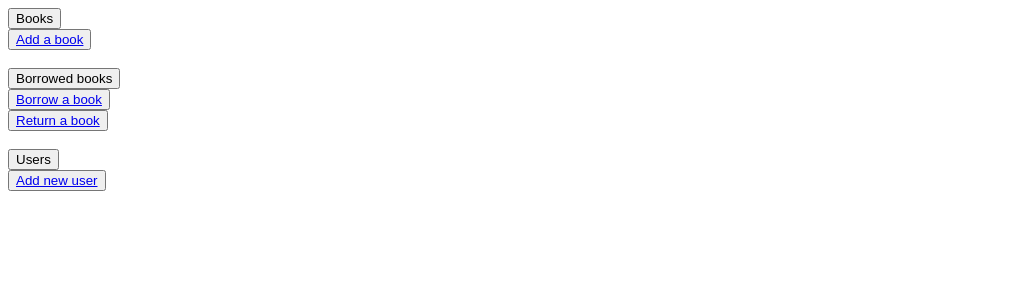
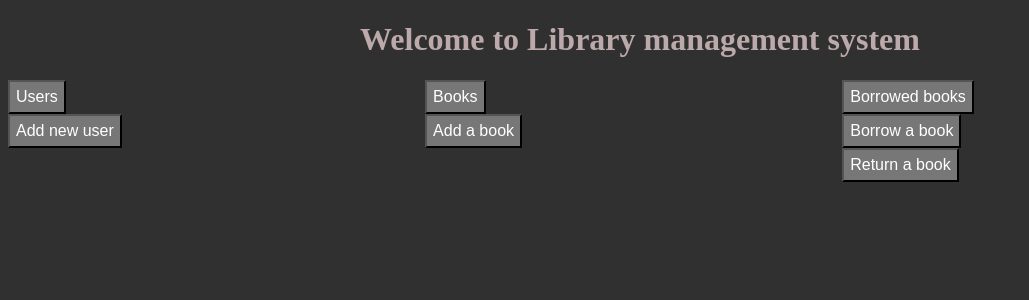
Before and after one commit to bambelix000/LibraryManagementSystem, a Spring Boot app: page / in a window 1280 px wide. Shown: the top 300 px of the page, without its empty margins (0-1029 px from the left). Run offline with Spring Boot 4, Linux system fonts and the light colour scheme.

Commit message:
chujstwo sie psuje :(

```diff
--- a/src/main/java/pl/bambelix000/LibraryManagementSystem/booked/Booked.java
+++ b/src/main/java/pl/bambelix000/LibraryManagementSystem/booked/Booked.java
@@ -47,4 +47,6 @@ public class Booked {
         this.title = title;
         this.author = author;
     }
+
+
 }
--- a/src/main/java/pl/bambelix000/LibraryManagementSystem/booked/BookedRepository.java
+++ b/src/main/java/pl/bambelix000/LibraryManagementSystem/booked/BookedRepository.java
@@ -7,6 +7,7 @@ import org.springframework.data.repository.query.Param;
 import org.springframework.stereotype.Repository;
 import org.springframework.transaction.annotation.Transactional;
 
+import java.util.List;
 import java.util.Optional;
 
 
@@ -35,10 +36,6 @@ public interface BookedRepository extends JpaRepository<Booked, Long> {
     @Query(value = "SELECT booked FROM public.book WHERE title = :title AND author = :author", nativeQuery = true)
     int booked(@Param("title") String title, @Param("author") String author);
 
-    @Modifying
-    @Transactional
-    @Query(value="UPDATE public.booked SET author = author + || + :author WHERE social_security_number = :ssn", nativeQuery = true)
-    void updateAuthor(@Param("author")String author, @Param("ssn")String socialSecurityNumber);
 
 
 }
--- a/src/main/java/pl/bambelix000/LibraryManagementSystem/bookedbooks/BookedBooksConfig.java
+++ b/src/main/java/pl/bambelix000/LibraryManagementSystem/bookedbooks/BookedBooksConfig.java
@@ -14,6 +14,7 @@ public class BookedBooksConfig {
         return args->{
             BookedBooks test = new BookedBooks(
                     "21372115918",
+                    "Maro",
                     "Test",
                     "Mirek"
             );
--- a/src/main/java/pl/bambelix000/LibraryManagementSystem/bookedbooks/BookedBooksController.java
+++ b/src/main/java/pl/bambelix000/LibraryManagementSystem/bookedbooks/BookedBooksController.java
@@ -4,7 +4,6 @@ import org.springframework.beans.factory.annotation.Autowired;
 import org.springframework.web.bind.annotation.GetMapping;
 import org.springframework.web.bind.annotation.RequestMapping;
 import org.springframework.web.bind.annotation.RestController;
-import pl.bambelix000.LibraryManagementSystem.booked.Booked;
 
 import java.util.List;
 
--- a/src/main/resources/templates/index.html
+++ b/src/main/resources/templates/index.html
@@ -3,32 +3,47 @@
 <head>
     <meta charset="UTF-8">
     <title>LIBRARY</title>
+    <link rel="stylesheet" href="style.css">
 </head>
 <body>
-    <div>
-        <form action="http://localhost:8080/api/book" method="get">
-            <button type="submit">Books</button>
-        </form>
-        <button type="submit"><a href="Book.html">Add a book</a></button>
-    </div><br>
+    <div class="container">
+        <div class="rectangle">
+            <h1>Welcome to Library management system</h1>
 
-    <div>
-        <form action="http://localhost:8080/api/booked" method="get">
-            <button type="submit">Borrowed books</button>
-        </form>
+        </div>
+        <div class="square">
+            <form action="http://localhost:8080/api/user" method="get">
+                <button type="submit">Users</button>
+            </form>
 
-        <button type="submit"><a href="Borrow.html">Borrow a book</a></button><br>
-        <button type="submit"><a href="Return.html">Return a book</a></button>
-    </div><br>
-    <div>
-        <form action="http://localhost:8080/api/user" method="get">
-            <button type="submit">Users</button>
-        </form>
+            <form action="User.html">
+                <button type="submit">Add new user</button>
+            </form>
+        </div>
 
-        <button type="submit"><a href="User.html">Add new user</a></button>
-    </div><br>
+        <div class="square">
+            <form action="http://localhost:8080/api/book" method="get">
+                <button type="submit">Books</button>
+            </form>
 
+            <form action="Book.html">
+                <button type="submit">Add a book</button>
+            </form>
+        </div>
 
+        <div class="square">
+            <form action="http://localhost:8080/api/bookedbooks" method="get">
+                <button type="submit">Borrowed books</button>
+            </form>
 
+            <form action="Borrow.html">
+                <button type="submit">Borrow a book</button>
+            </form>
+
+            <form action="Return.html">
+                <button type="submit">Return a book</button>
+            </form>
+        </div>
+    </div>
 </body>
 </html>
--- /dev/null
+++ b/src/main/resources/templates/style.css
@@ -0,0 +1,44 @@
+        body
+            {
+                background-color: #303030;
+            }
+        .square
+            {
+                width: 33%;
+                float: left;
+            }
+        .rectangle
+            {
+                width: 100%;
+                text-align:center;
+                color: #BCA9A9;
+            }
+        button
+            {
+                background-color: #777777;
+                border-color: black;
+
+                text-align: center;
+                color: white;
+                text-decoration: none;
+                display: inline-block;
+                font-size: 16px;
+                padding: 6px;
+
+            }
+        button:hover
+            {
+                background-color: green;
+            }
+
+        input
+            {
+                background-color: #242323;
+                color: white;
+            }
+        ::placeholder
+            {
+                color: #777777;
+                font-size: 10px;
+                align: center;
+            }
```
Also changed, not shown: src/main/java/pl/bambelix000/LibraryManagementSystem/booked/BookedService.java (+7 -11 lines), src/main/java/pl/bambelix000/LibraryManagementSystem/bookedbooks/BookedBooks.java (+5 -34 lines), src/main/java/pl/bambelix000/LibraryManagementSystem/bookedbooks/BookedBooksRepository.java (+4 -12 lines), src/main/resources/templates/Book.html (+11 -0 lines), src/main/resources/templates/Borrow.html (+17 -6 lines), src/main/resources/templates/Return.html (+17 -6 lines), src/main/resources/templates/User.html (+14 -1 lines).
